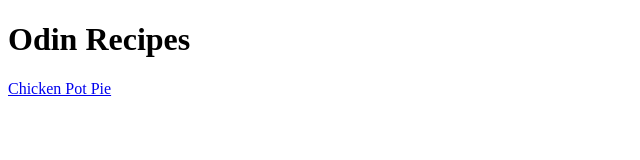
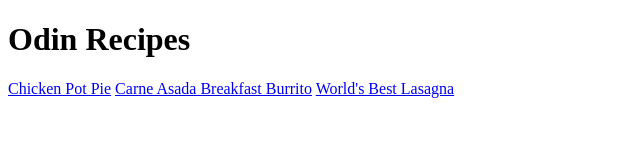
Before and after one commit to RebelRed-01/odin-recipes, a plain HTML site: page index.html in a window 1280 px wide. Shown: the whole page, without its empty margins (0-640 px from the left). Drawn offline with Linux system fonts and the light colour scheme.

Commit message:
liked all recipes

```diff
--- a/index.html
+++ b/index.html
@@ -9,5 +9,7 @@
 <body>
     <h1>Odin Recipes</h1>
     <a href="./recipes/chicken-pie.html">Chicken Pot Pie</a>
+    <a href="./recipes/burrito.html">Carne Asada Breakfast Burrito</a>
+    <a href="./recipes/lasagna.html">World's Best Lasagna</a>
 </body>
 </html>
```
